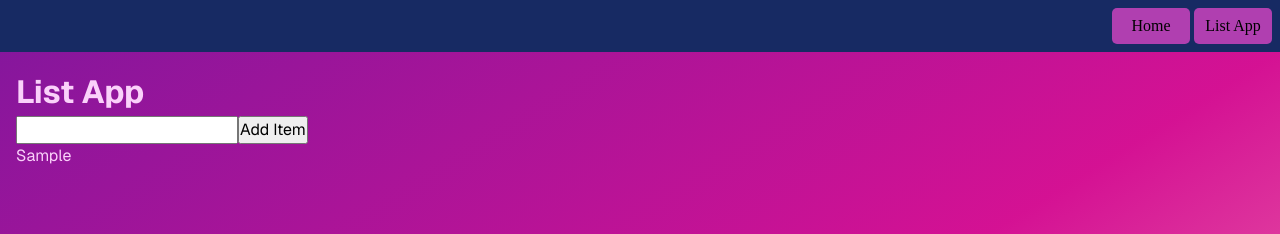
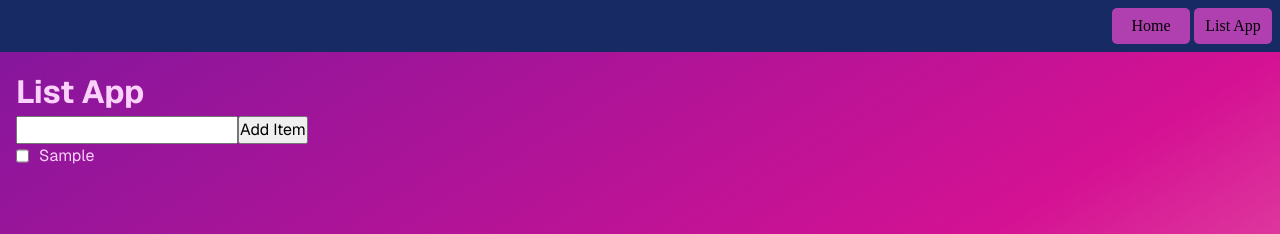
Before and after one commit to franco-ortega/workshop, a Next.js app: page /list in a window 1280 px wide. Both pictures are taken after typing "Sample" into the empty fields and a click on the button "Add Item". Shown: the top 234 px of the page. Built offline with nearby package versions, Linux system fonts and the light colour scheme.

Commit message:
add checkbox and line-through to list item

```diff
--- a/components/List/List.jsx
+++ b/components/List/List.jsx
@@ -2,10 +2,10 @@ import ListItem from '../ListItem/ListItem';
 
 export default function List({ list }) {
 	return (
-		<ol>
+		<ul>
 			{list.map((item) => (
 				<ListItem key={item.id} item={item.data} />
 			))}
-		</ol>
+		</ul>
 	);
 }
--- a/components/ListItem/ListItem.jsx
+++ b/components/ListItem/ListItem.jsx
@@ -1,8 +1,10 @@
 import Item from '../Item/Item';
+import styles from './ListItem.module.css';
 
 export default function ListItem({ item }) {
 	return (
-		<li>
+		<li className={styles.ListItem}>
+			<input type='checkbox' />
 			<Item item={item} />
 		</li>
 	);
--- /dev/null
+++ b/components/ListItem/ListItem.module.css
@@ -0,0 +1,9 @@
+.ListItem {
+	display: flex;
+	gap: 10px;
+}
+
+.ListItem:has(input:checked) {
+	color: black;
+	text-decoration: line-through;
+}
```
